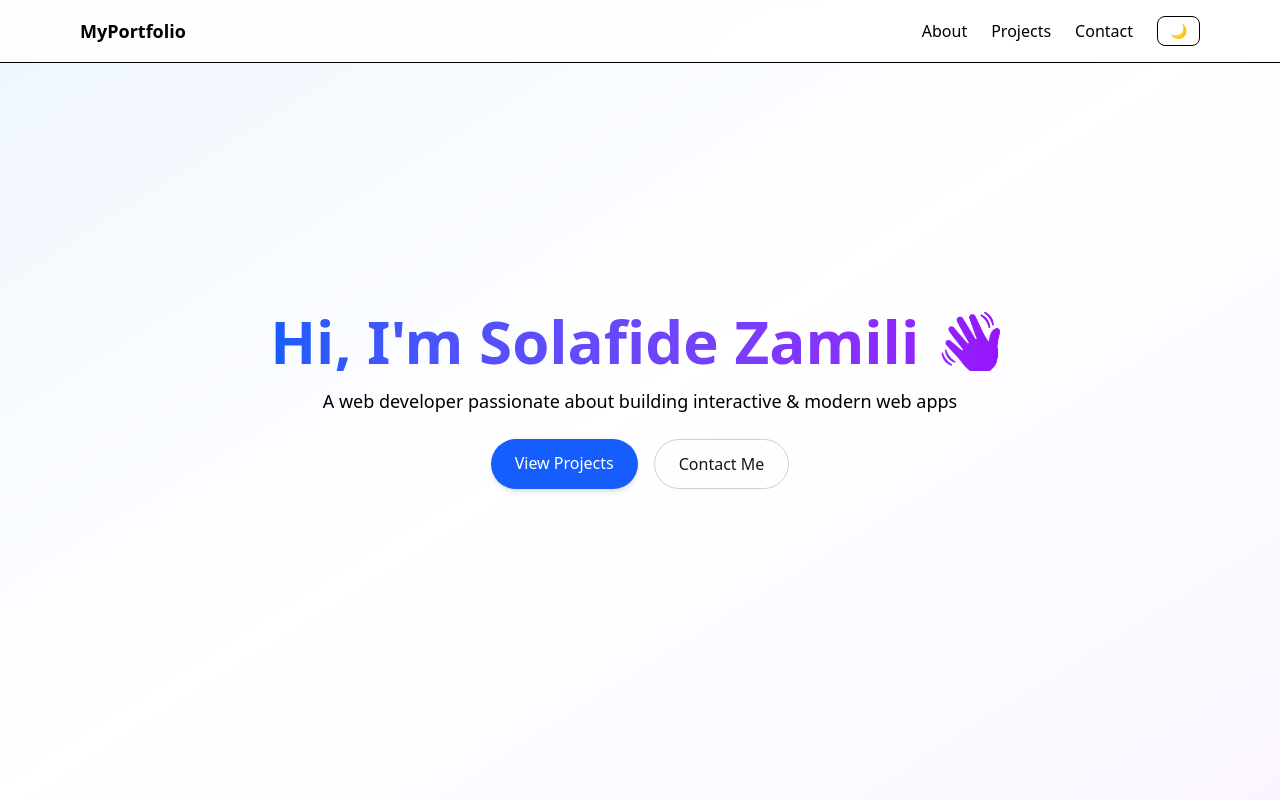
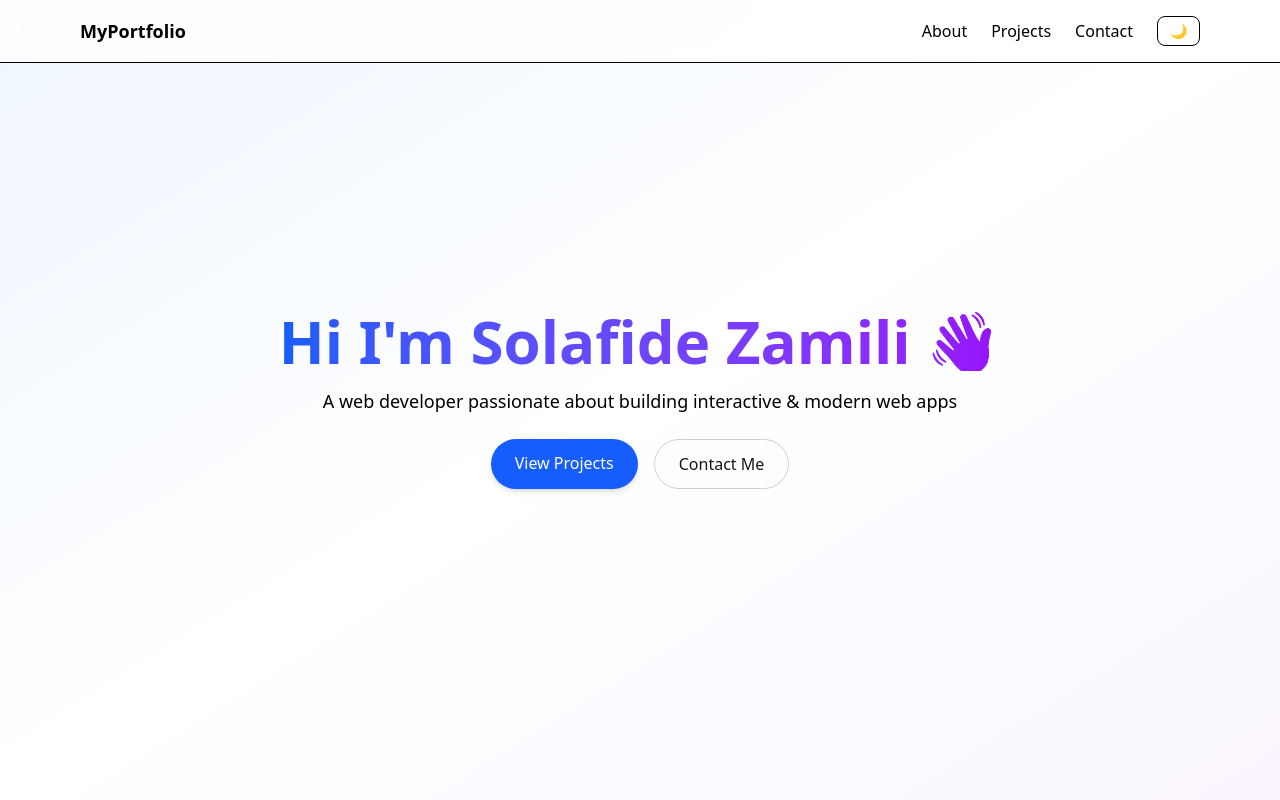
Before and after one commit to 201solafide/my-portfolio-app, a Next.js app: page / in a window 1280 px wide. Shown: the top 800 px of the page. Built offline with nearby package versions, Linux system fonts and the light colour scheme.

Commit message:
update hero.tsx

```diff
--- a/src/components/Hero.tsx
+++ b/src/components/Hero.tsx
@@ -31,7 +31,7 @@ export default function Hero() {
           transition={{ duration: 0.8 }}
           className="text-5xl md:text-6xl font-extrabold mb-4 bg-clip-text text-transparent bg-gradient-to-r from-blue-600 to-purple-600"
         >
-          Hi, I'm Solafide Zamili 👋
+          <p>Hi I&apos;m Solafide Zamili 👋</p>
         </motion.h1>
 
         <motion.p
```
